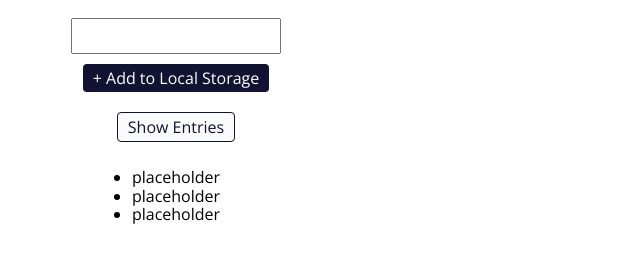
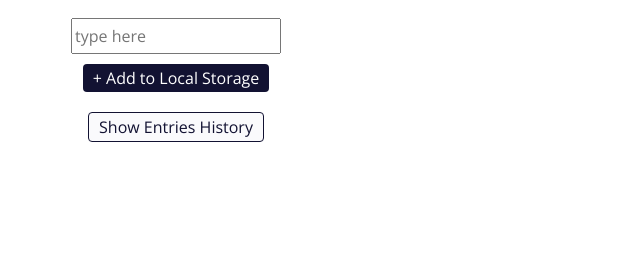
Before and after one commit to krzysztof-kozak/simple-editor, a website built with webpack: page src/pages/index.html in a window 1280 px wide. Shown: the part 62-322 px from the top of the page, without its empty margins (0-640 px from the left). Built offline with nearby package versions, Linux system fonts and the light colour scheme.

Commit message:
added buttons logic

```diff
--- a/src/js/index.js
+++ b/src/js/index.js
@@ -1 +1,41 @@
 import '../scss/main.scss';
+
+const btnPrimary = document.querySelector('.button-primary--js');
+const btnSecondary = document.querySelector('.button-secondary--js');
+const txtField = document.querySelector('.text-field--js');
+const ulElement = document.querySelector('.list--js');
+
+const entry = localStorage.getItem('entry');
+let result = '';
+
+if (entry) {
+  result = entry;
+}
+txtField.value = result;
+
+const addToLocalStorage = () => {
+  localStorage.setItem('entry', txtField.value);
+};
+
+const addToHistory = () => {
+  const historyEntry = localStorage.getItem('entry');
+  const liItem = document.createElement('li');
+  ulElement.appendChild(liItem);
+  liItem.innerHTML = historyEntry;
+  liItem.style.margin = '1em 0';
+};
+
+const toggleHistory = () => {
+  ulElement.classList.toggle('hidden');
+
+  if (ulElement.classList.contains('hidden')) {
+    btnSecondary.innerHTML = 'Show Entry History';
+  } else {
+    btnSecondary.innerHTML = 'Hide Entry History';
+  }
+};
+
+btnPrimary.addEventListener('click', addToLocalStorage);
+btnPrimary.addEventListener('click', addToHistory);
+
+btnSecondary.addEventListener('click', toggleHistory);
--- a/src/pages/index.html
+++ b/src/pages/index.html
@@ -12,15 +12,16 @@
   <div class="content-wrapper">
     <h1 class="title">Simple Editor</h1>
 
-    <input class="text-field" type="text">
+    <input class="text-field text-field--js" type="text"
+      placeholder="type here">
 
-    <button class="button-primary">+ Add to Local Storage</button>
-    <button class="button-secondary">Show Entries</button>
+    <button class="button-primary button-primary--js">+ Add to Local
+      Storage</button>
+    <button class="button-secondary button-secondary--js">Show Entries
+      History</button>
 
-    <ul class="list">
-      <li class="list__item">placeholder</li>
-      <li class="list__item">placeholder</li>
-      <li class="list__item">placeholder</li>
+    <ul class="list list--js hidden">
+
     </ul>
   </div>
 
--- a/src/scss/main.scss
+++ b/src/scss/main.scss
@@ -3,6 +3,10 @@
 
 body {
   font-family: 'Open Sans', sans-serif;
+}
+
+.hidden {
+  display: none;
 }
 
 .content-wrapper {
```
